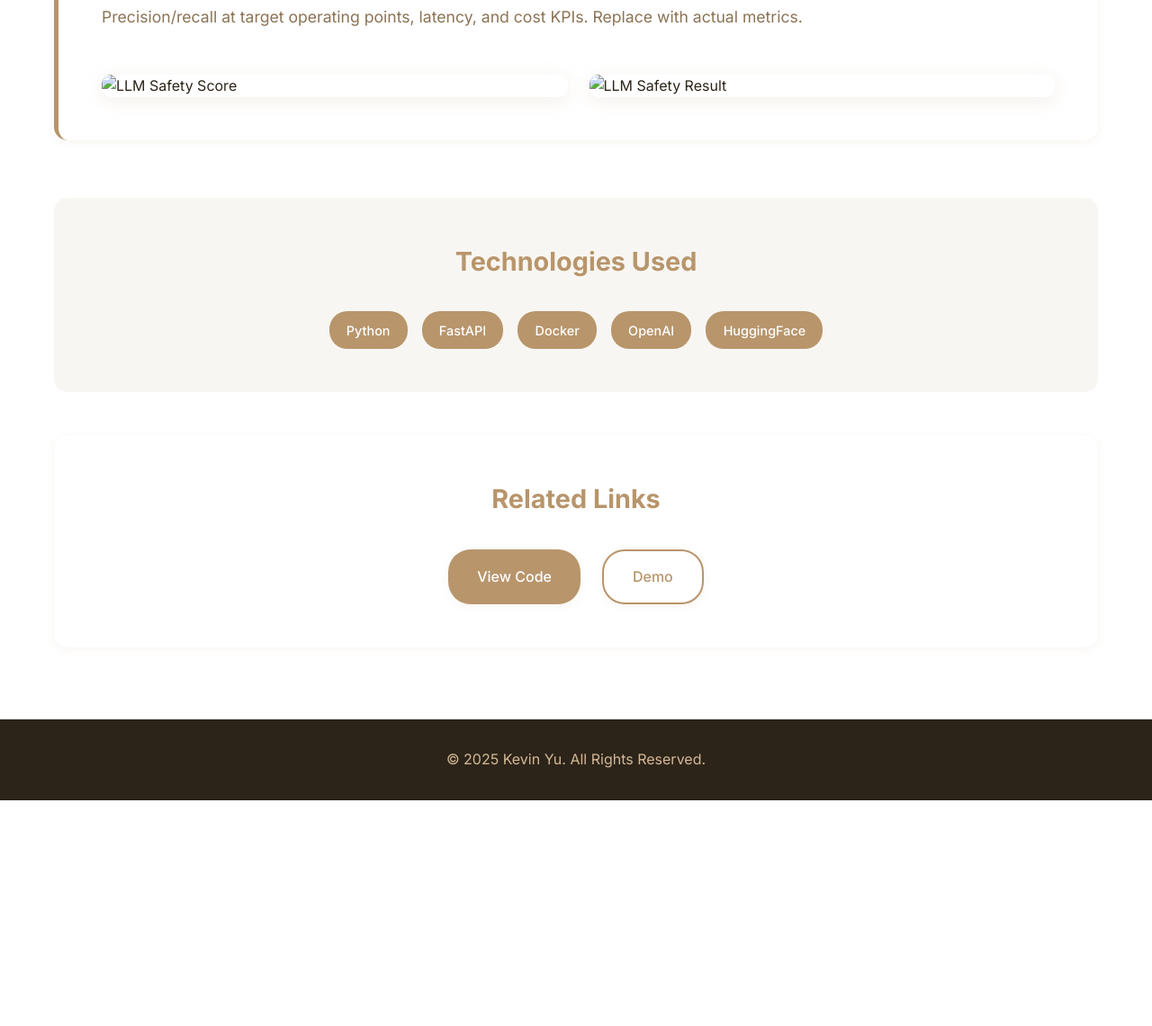
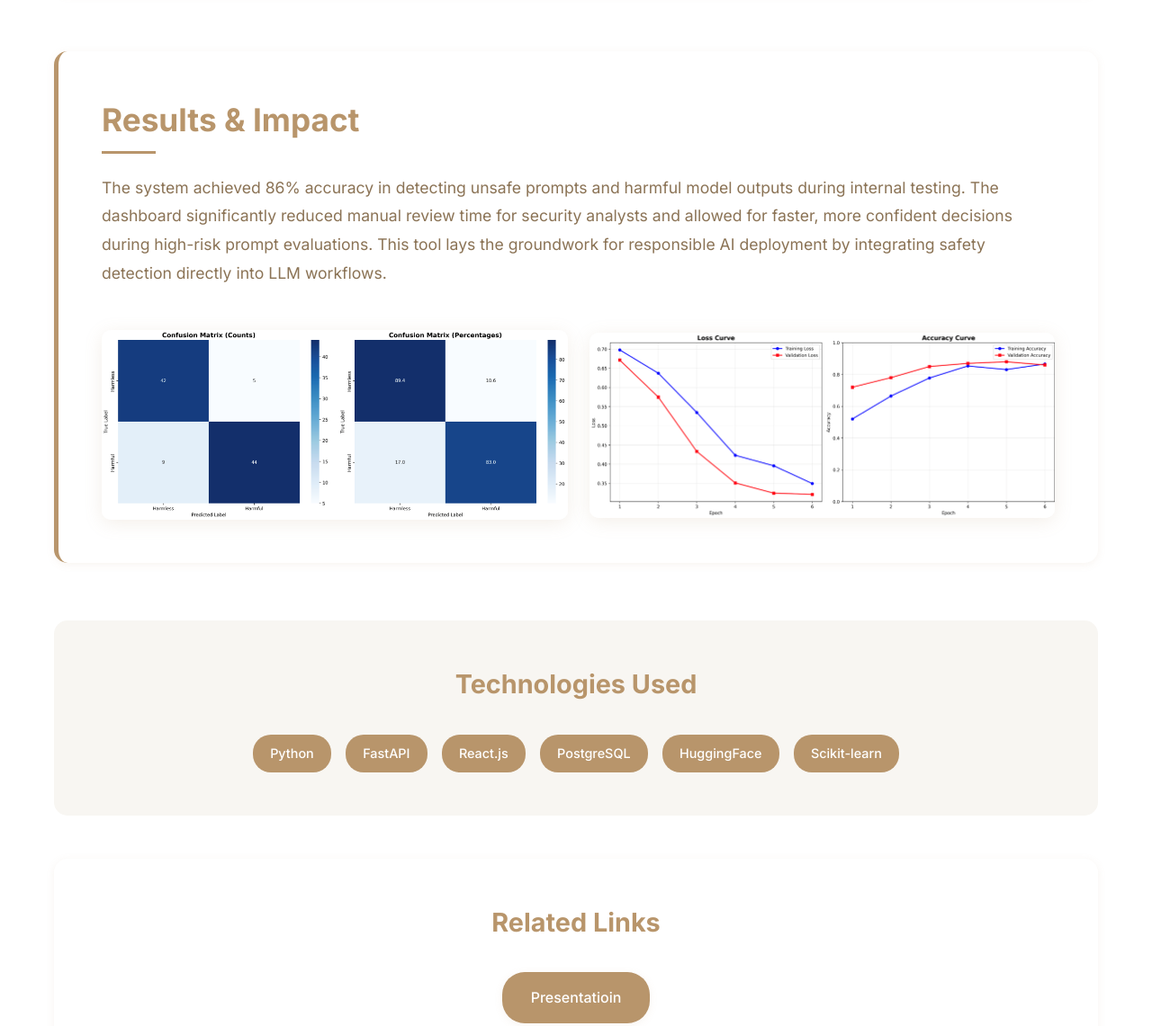
Before and after one commit to K1vinY/portfolio-website, a plain HTML site: page llm-safety.html in a window 1280 px wide. Shown: the part 1553-2694 px from the top of the page at 90% size. Before the commit the page ends 2443 px from the top, so only its background shows below. Drawn offline with Linux system fonts and the light colour scheme.

Commit message:
LLM-safety Project Finished

```diff
--- a/llm-safety.html
+++ b/llm-safety.html
@@ -40,8 +40,8 @@
             <div class="project-header">
                 <h1 class="project-title">AI-based LLM Content Safety and Moderation Systems</h1>
                 <div class="project-meta">
-                    <div class="meta-item"><i class="fas fa-calendar-alt"></i><span>2024 - 2025</span></div>
-                    <div class="meta-item"><i class="fas fa-map-marker-alt"></i><span>Industry Project</span></div>
+                    <div class="meta-item"><i class="fas fa-calendar-alt"></i><span>Jul 2025 - Aug 2025</span></div>
+                    <div class="meta-item"><i class="fas fa-map-marker-alt"></i><span>Institute for Information Industry (Summer Internship)</span></div>
                     <div class="meta-item"><i class="fas fa-tag"></i><span>AI Systems</span></div>
                 </div>
             </div>
@@ -55,14 +55,14 @@
                 <div class="content-section">
                     <h2>The What</h2>
                     <div class="content-text">
-                        <p>Describe the problem, policy frameworks, and moderation use cases addressed by the system.</p>
+                        <p>The rise of LLM applications across industries—from education to healthcare—has introduced new vectors for misuse, including prompt injection, sensitive data leakage, and toxic content generation. However, few reliable tools exist to detect and mitigate such threats in real-time. This project tackles that gap by building a scalable AI safety system that can classify both user inputs and LLM outputs for potential risk.</p>
                     </div>
                 </div>
 
                 <div class="content-section">
                     <h2>The How</h2>
                     <div class="content-text">
-                        <p>Brief architecture of detectors, prompt pipelines, model ensemble, and evaluation protocols.</p>
+                        <p>I developed a full-stack system that combines a custom-trained multi-label classification model with a FastAPI backend and a React-based frontend. The model was designed to detect harmful behaviors such as prompt injection and toxic content in both user inputs and LLM outputs. Prediction results and safety scores were stored in a PostgreSQL database, and visualized through an interactive dashboard, allowing security analysts to quickly interpret risks and track abnormal usage patterns.</p>
                     </div>
                 </div>
 
@@ -70,11 +70,11 @@
                     <h2>Results & Impact</h2>
                     <div class="results-content">
                         <div class="results-text">
-                            <p>Precision/recall at target operating points, latency, and cost KPIs. Replace with actual metrics.</p>
+                            <p>The system achieved 86% accuracy in detecting unsafe prompts and harmful model outputs during internal testing. The dashboard significantly reduced manual review time for security analysts and allowed for faster, more confident decisions during high-risk prompt evaluations. This tool lays the groundwork for responsible AI deployment by integrating safety detection directly into LLM workflows.</p>
                         </div>
                         <div class="results-images">
-                            <img src="images/llm-safety-score.png" alt="LLM Safety Score">
-                            <img src="images/llm-safety-result.png" alt="LLM Safety Result">
+                            <img src="images/safety-result1.png" alt="LLM Safety Result 1">
+                            <img src="images/safety-result2.png" alt="LLM Safety Result 2">
                         </div>
                     </div>
                 </div>
@@ -85,17 +85,17 @@
                 <div class="tech-tags">
                     <span class="tech-tag">Python</span>
                     <span class="tech-tag">FastAPI</span>
-                    <span class="tech-tag">Docker</span>
-                    <span class="tech-tag">OpenAI</span>
+                    <span class="tech-tag">React.js</span>
+                    <span class="tech-tag">PostgreSQL</span>
                     <span class="tech-tag">HuggingFace</span>
+                    <span class="tech-tag">Scikit-learn</span>
                 </div>
             </div>
 
             <div class="project-links">
                 <h3>Related Links</h3>
                 <div class="link-buttons">
-                    <a class="link-button" href="#" target="_blank" rel="noopener noreferrer">View Code</a>
-                    <a class="link-button secondary" href="#" target="_blank" rel="noopener noreferrer">Demo</a>
+                    <a class="link-button" href="https://drive.google.com/file/d/1QjgLK07iKMaqX6m9bFiLKN5g44k55kJ8/view?usp=drive_link" target="_blank" rel="noopener noreferrer">Presentatioin</a>
                 </div>
             </div>
         </div>
```
Also changed, not shown: images/safety-result1.png (added), images/safety-result2.png (added).
